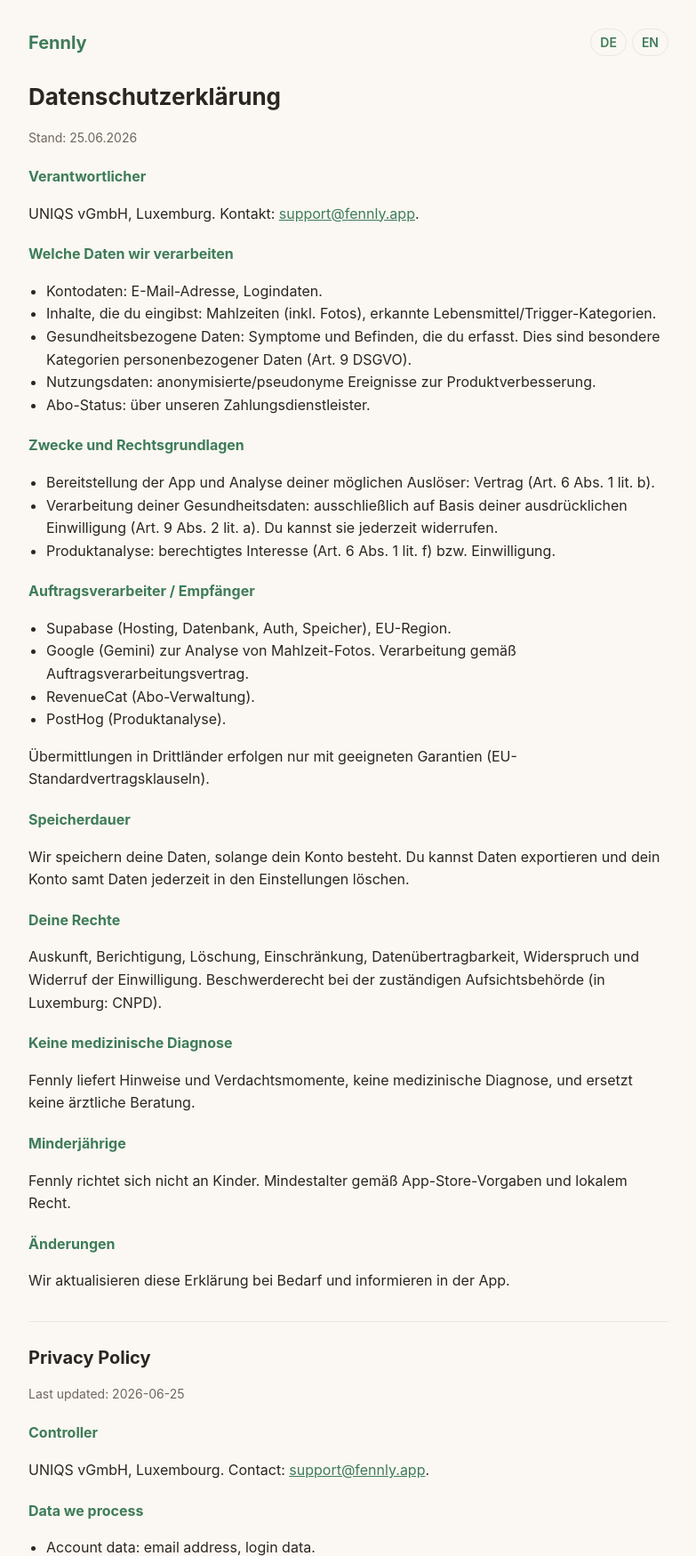
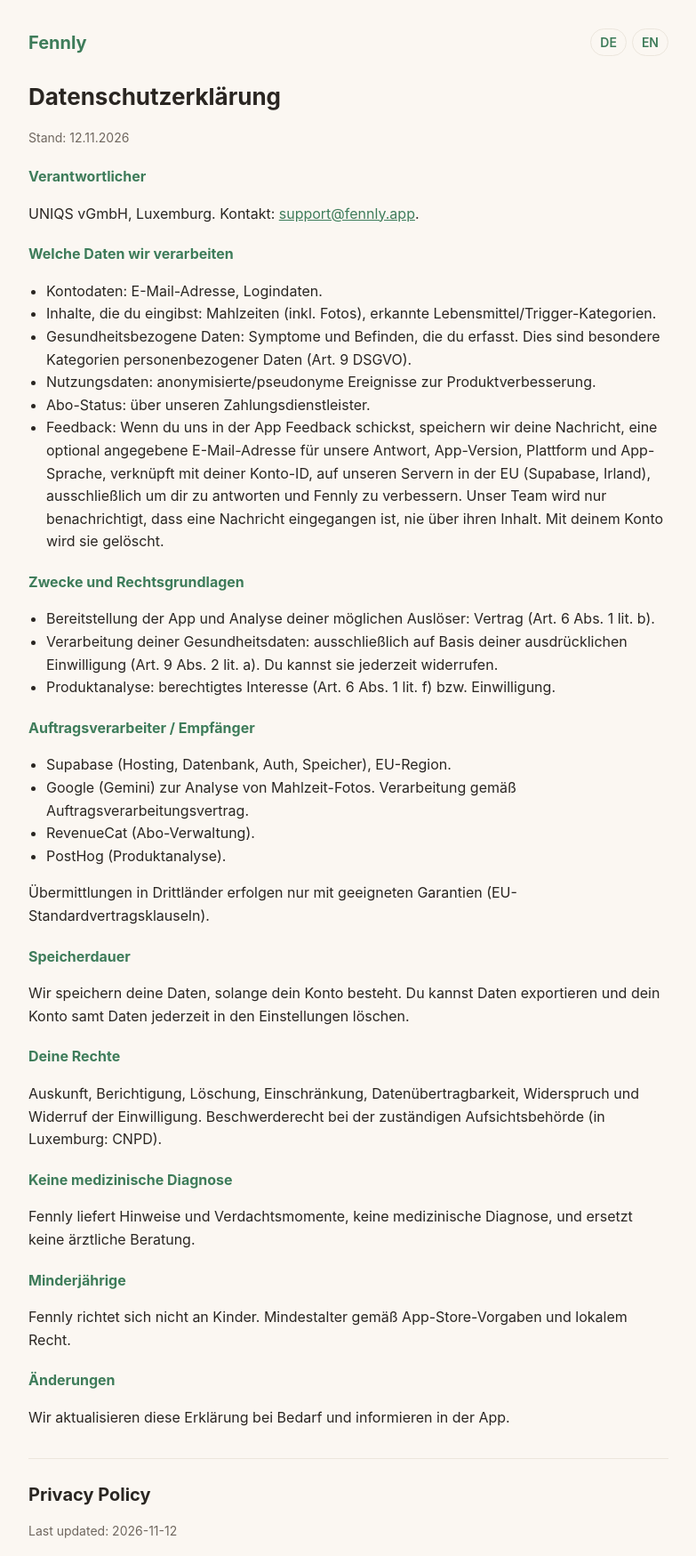
Before and after one commit to uniqs-labs/fennly-web, a plain HTML site: page privacy/index.html in a window 1280 px wide. Shown: the top 1749 px of the page at 89% size, without its empty margins (248-1031 px from the left). Drawn offline with Linux system fonts and the light colour scheme.

Commit message:
privacy: in-app feedback (Fennly 2.0.3)

```diff
--- a/privacy/index.html
+++ b/privacy/index.html
@@ -31,7 +31,7 @@
 
   <section id="de">
     <h1>Datenschutzerklärung</h1>
-    <p class="muted">Stand: 25.06.2026</p>
+    <p class="muted">Stand: 12.11.2026</p>
 
     <h3>Verantwortlicher</h3>
     <p>UNIQS vGmbH, Luxemburg. Kontakt: <a href="mailto:support@fennly.app">support@fennly.app</a>.</p>
@@ -43,6 +43,7 @@
       <li>Gesundheitsbezogene Daten: Symptome und Befinden, die du erfasst. Dies sind besondere Kategorien personenbezogener Daten (Art. 9 DSGVO).</li>
       <li>Nutzungsdaten: anonymisierte/pseudonyme Ereignisse zur Produktverbesserung.</li>
       <li>Abo-Status: über unseren Zahlungsdienstleister.</li>
+      <li>Feedback: Wenn du uns in der App Feedback schickst, speichern wir deine Nachricht, eine optional angegebene E-Mail-Adresse für unsere Antwort, App-Version, Plattform und App-Sprache, verknüpft mit deiner Konto-ID, auf unseren Servern in der EU (Supabase, Irland), ausschließlich um dir zu antworten und Fennly zu verbessern. Unser Team wird nur benachrichtigt, dass eine Nachricht eingegangen ist, nie über ihren Inhalt. Mit deinem Konto wird sie gelöscht.</li>
     </ul>
 
     <h3>Zwecke und Rechtsgrundlagen</h3>
@@ -79,7 +80,7 @@
 
   <section id="en">
     <h2>Privacy Policy</h2>
-    <p class="muted">Last updated: 2026-06-25</p>
+    <p class="muted">Last updated: 2026-11-12</p>
 
     <h3>Controller</h3>
     <p>UNIQS vGmbH, Luxembourg. Contact: <a href="mailto:support@fennly.app">support@fennly.app</a>.</p>
@@ -91,6 +92,7 @@
       <li>Health-related data: symptoms and how you feel. This is a special category of personal data (Art. 9 GDPR).</li>
       <li>Usage data: anonymized/pseudonymous events to improve the product.</li>
       <li>Subscription status: via our payment provider.</li>
+      <li>Feedback: If you send us feedback in the app, we store your message, an optional email address for our reply, the app version, platform and app language, linked to your account ID, on our servers in the EU (Supabase, Ireland), solely to answer you and improve Fennly. Our team is only notified that a message arrived, never of its content, and it is deleted with your account.</li>
     </ul>
 
     <h3>Purposes and legal bases</h3>
```
